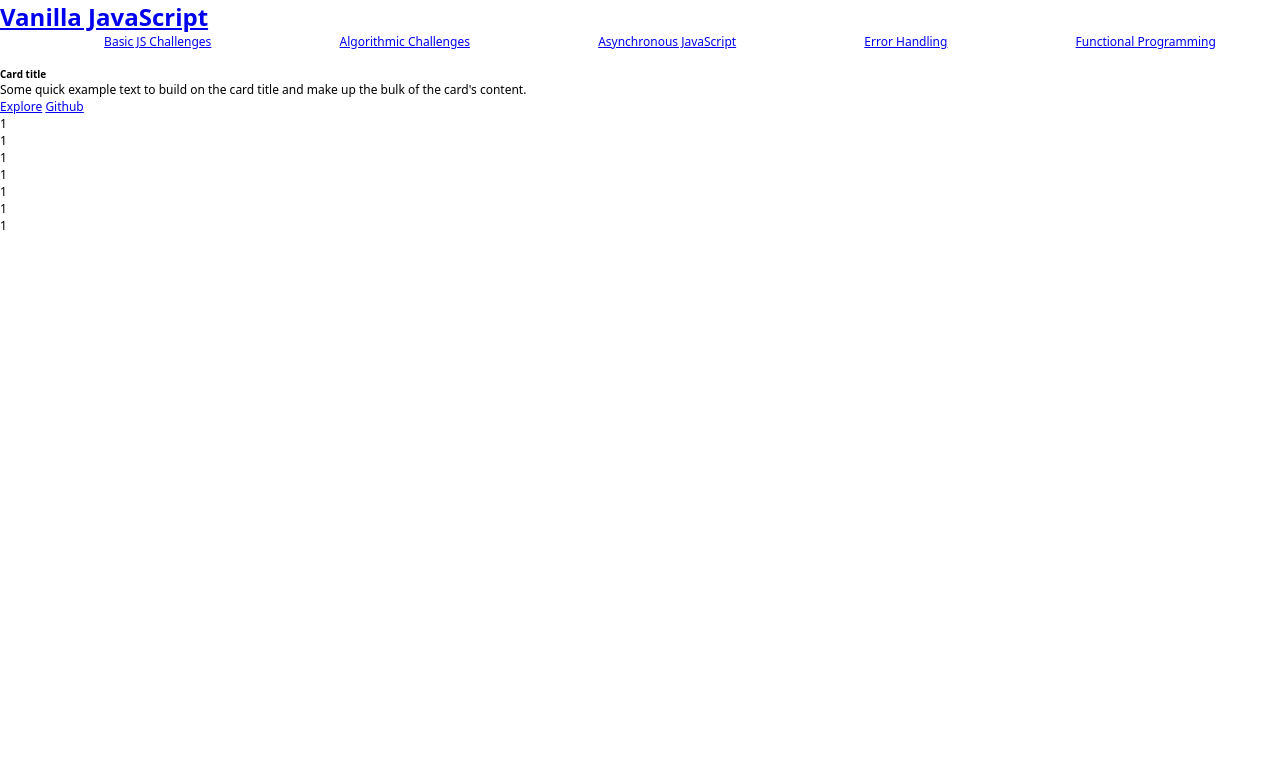
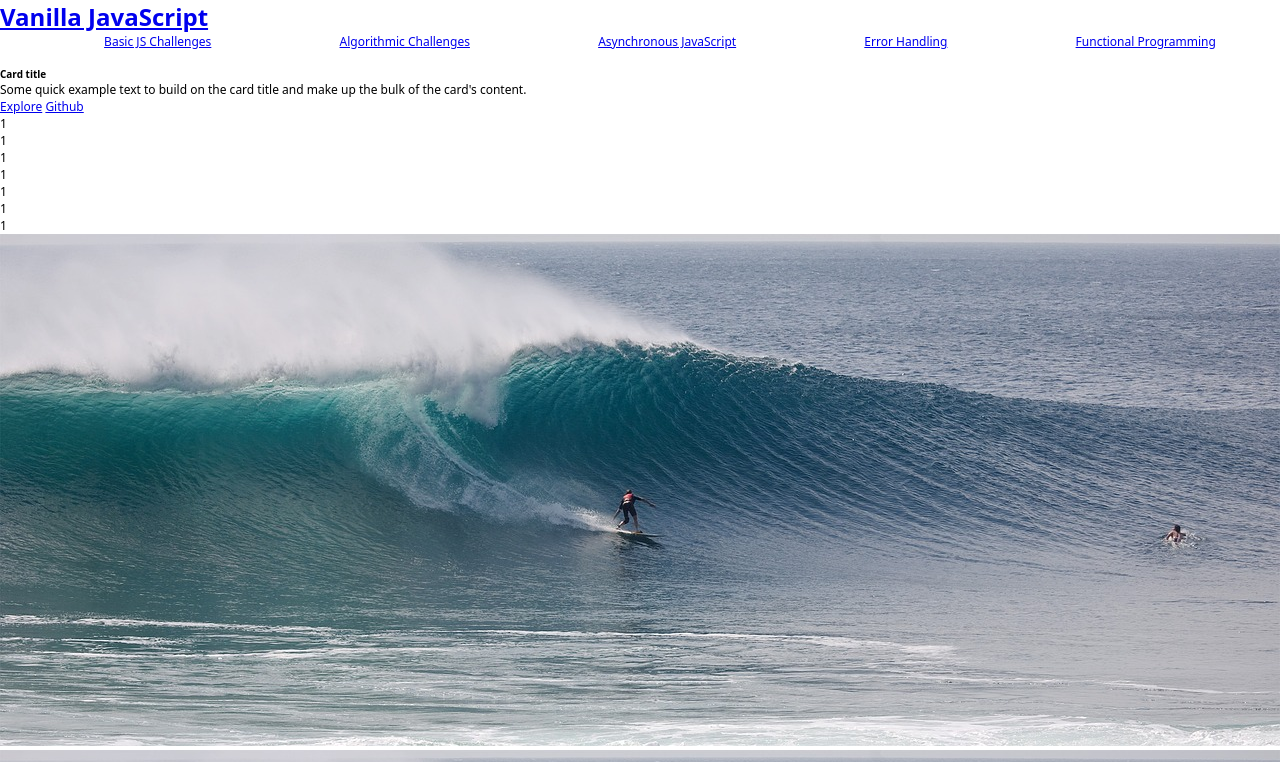
Before and after one commit to GreenCatInForest/javaScript-challenges-app, a plain HTML site: page basicJsChallenges.html in a window 1280 px wide. Shown: the top 762 px of the page. Drawn offline with Linux system fonts and the light colour scheme.

Commit message:
link image to card

```diff
--- a/basicJsChallenges.html
+++ b/basicJsChallenges.html
@@ -27,7 +27,7 @@
 
     <main>
     <section id="basicJsChallengesContainer">
-        <section class="cardNavBasicJsChallenges">
+        <section class="basicJsChallengesCard">
                 <img>
                 <div class="card-body">
                   <h5 class="card-title">Card title</h5>
--- a/data/basicJsChallenges.json
+++ b/data/basicJsChallenges.json
@@ -2,42 +2,42 @@
   {
     "title": "Challenge1",
     "content": "This is the content of Card 1",
-    "image": "path/to/image1.jpg",
+    "image": "./images/surfing-g130578680_1280.jpg",
     "projectLink": "path/to/projectLink",
     "projectGithubLink": "path/to/projectGithubLink"
   },
   {
     "title": "Challenge1",
     "content": "This is the content of Card 1",
-    "image": "path/to/image1.jpg",
+    "image": "./images/surfing-g130578680_1280.jpg",
     "projectLink": "path/to/projectLink",
     "projectGithubLink": "path/to/projectGithubLink"
   },
   {
     "title": "Challenge1",
     "content": "This is the content of Card 1",
-    "image": "path/to/image1.jpg",
+    "image": "./images/surfing-g130578680_1280.jpg",
     "projectLink": "path/to/projectLink",
     "projectGithubLink": "path/to/projectGithubLink"
   },
   {
     "title": "Challenge1",
     "content": "This is the content of Card 1",
-    "image": "path/to/image1.jpg",
+    "image": "./images/surfing-g130578680_1280.jpg",
     "projectLink": "path/to/projectLink",
     "projectGithubLink": "path/to/projectGithubLink"
   },
   {
     "title": "Challenge1",
     "content": "This is the content of Card 1",
-    "image": "path/to/image1.jpg",
+    "image": "./images/surfing-g130578680_1280.jpg",
     "projectLink": "path/to/projectLink",
     "projectGithubLink": "path/to/projectGithubLink"
   },
   {
     "title": "Challenge1",
     "content": "This is the content of Card 1",
-    "image": "path/to/image1.jpg",
+    "image": "./images/surfing-g130578680_1280.jpg",
     "projectLink": "path/to/projectLink",
     "projectGithubLink": "path/to/projectGithubLink"
   }
--- a/scripts/basicJsChallenges.js
+++ b/scripts/basicJsChallenges.js
@@ -1,11 +1,20 @@
+let basicJsChallengesContainer = document.querySelector(
+  "#basicJsChallengesContainer"
+);
+
 fetch("./data/basicJsChallenges.json")
   .then((response) => response.json())
-  .then((data) => {
-    console.log(data);
-    displaybasicJSChallenges(data);
+  .then((datas) => {
+    console.log(datas);
+    displaybasicJSChallenges(datas);
   })
   .catch((error) => console.error("Error fetching data:", error));
 
-let displaybasicJSChallenges = (data) => {
-  basicJsChallengesContainer;
+let displaybasicJSChallenges = (datas) => {
+  datas.forEach((data) => {
+    let basicJsChallengesCard = document.createElement("div");
+    basicJsChallengesCard.innerHTML = `
+        <img src="${data.image}"/>`;
+    basicJsChallengesContainer.appendChild(basicJsChallengesCard);
+  });
 };
```
Also changed, not shown: images/surfing-g130578680_1280.jpg (added).
